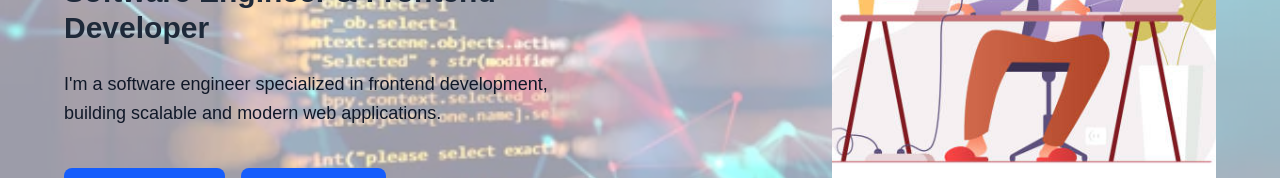
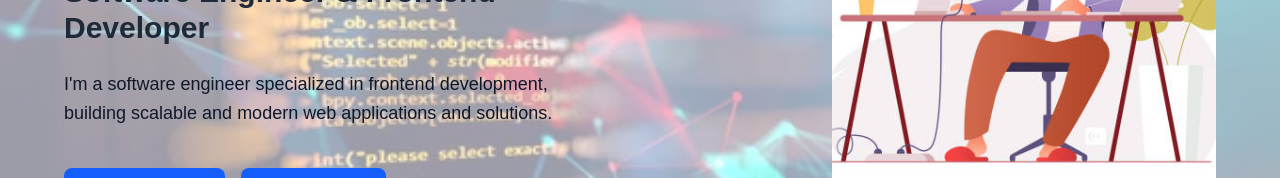
Before and after one commit to SpeedyBGD/MyPortfolio, a Next.js app: page / in a window 1280 px wide. Shown: the part 377-555 px from the top of the page. Built offline with nearby package versions, Linux system fonts and the light colour scheme.

Commit message:
Enhance hero section description for clarity and completeness
- Expanded description to include building solutions alongside web applications
- Maintained focus on frontend development specialization

```diff
--- a/src/components/HeroSection.tsx
+++ b/src/components/HeroSection.tsx
@@ -15,7 +15,7 @@ export default function HeroSection() {
           </h2>
 
           <p className="text-base sm:text-lg text-gray-900 leading-relaxed max-w-lg">
-            I&apos;m a software engineer specialized in frontend development, building scalable and modern web applications.
+            I&apos;m a software engineer specialized in frontend development, building scalable and modern web applications and solutions.
           </p>
 
           <div className="flex flex-col sm:flex-row gap-4 pt-4">
```
